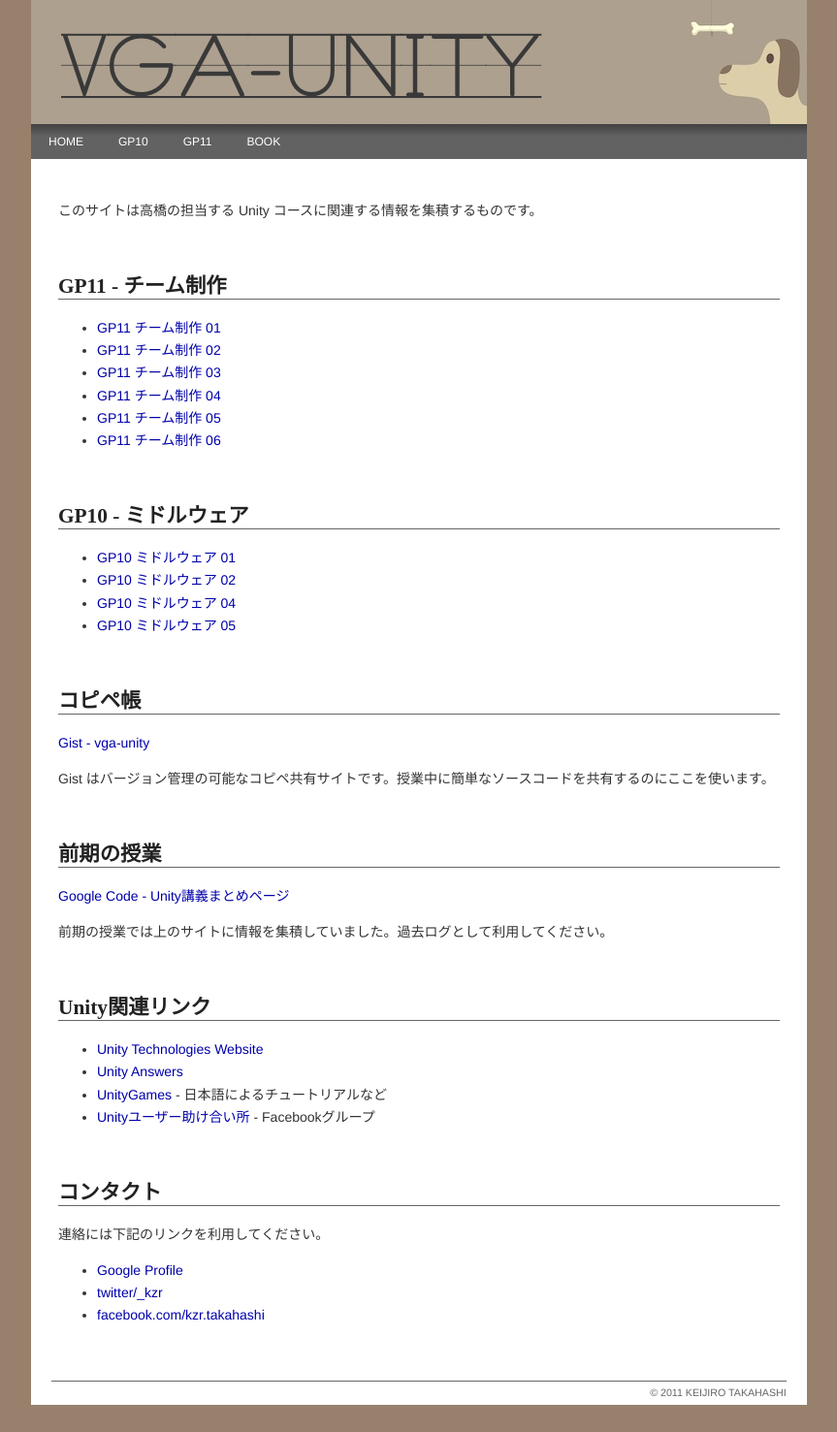
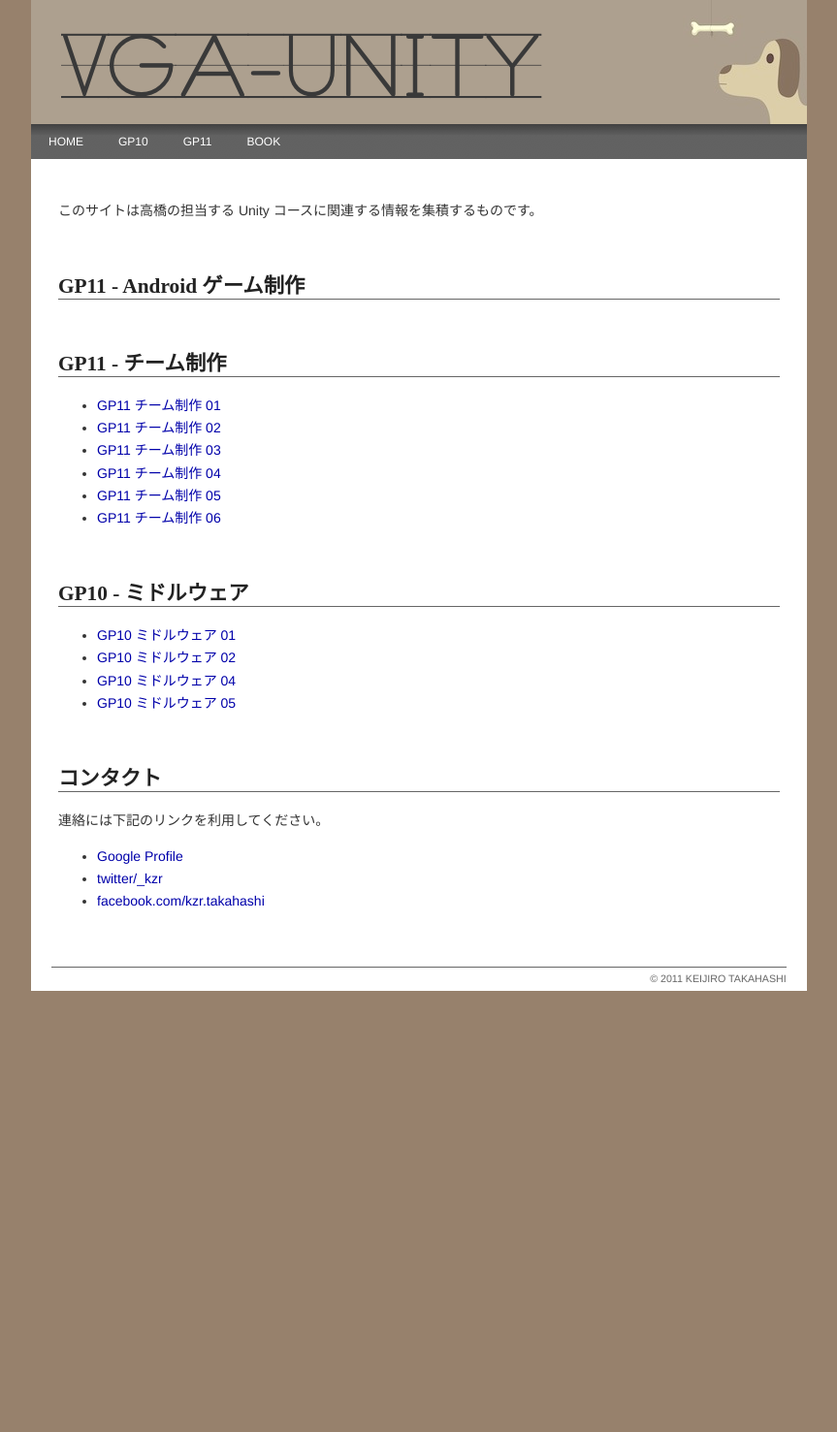
Before and after one commit to vga-unity/vga-unity.github.com, a Jekyll site: the page built from index.md, in a window 1280 px wide. Shown: the whole page at 97% size, without its empty margins (208-1071 px from the left). Built offline with Jekyll 4.4.1, drawn with Linux system fonts in a browser that asks for light colours; after the commit the page ends 1050 px from its top, so only the background shows below that.

Commit message:
indexを簡略化。

```diff
--- a/index.md
+++ b/index.md
@@ -4,6 +4,11 @@ title: Top page
 ---
 
 このサイトは高橋の担当する Unity コースに関連する情報を集積するものです。
+
+## GP11 - Android ゲーム制作
+
+{% for post in site.categories.gp11-android reversed %}
+- [{{ post.title }}]({{ post.url }}){% endfor %}
 
 ## GP11 - チーム制作
 
@@ -15,25 +20,6 @@ title: Top page
 {% for post in site.categories.gp10 reversed %}
 - [{{ post.title }}]({{ post.url }}){% endfor %}
 
-## コピペ帳
-
-  [Gist - vga-unity](http://gist.github.com/vga-unity)
-
-Gist はバージョン管理の可能なコピペ共有サイトです。授業中に簡単なソースコードを共有するのにここを使います。
-
-## 前期の授業
-
-  [Google Code - Unity講義まとめページ](http://code.google.com/p/vga-unity/)
-
-前期の授業では上のサイトに情報を集積していました。過去ログとして利用してください。
-
-## Unity関連リンク
-
- - [Unity Technologies Website](http://unity3d.com/)
- - [Unity Answers](http://answers.unity3d.com)
- - [UnityGames](http://www.unitygames.jp/) - 日本語によるチュートリアルなど
- - [Unityユーザー助け合い所](https://www.facebook.com/groups/unityuserj/) - Facebookグループ
-
 ## コンタクト
 
 連絡には下記のリンクを利用してください。
```
